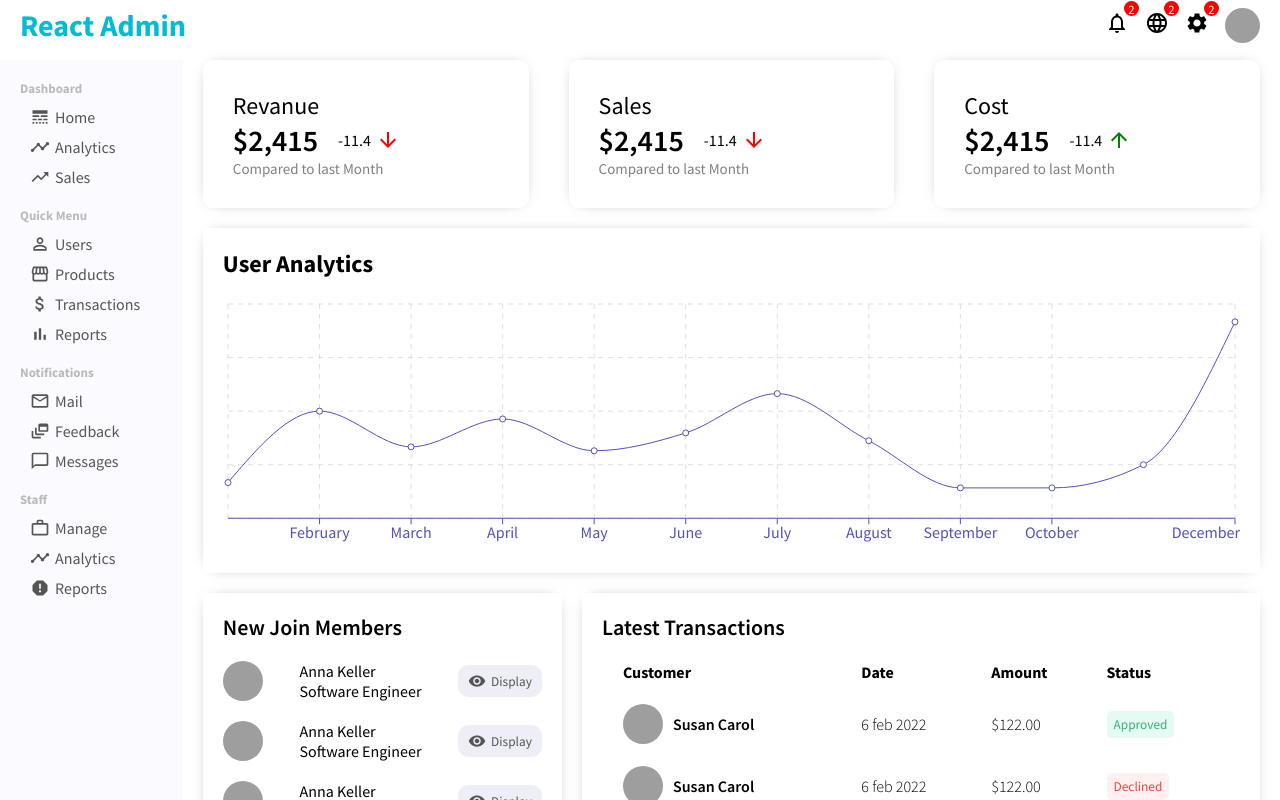
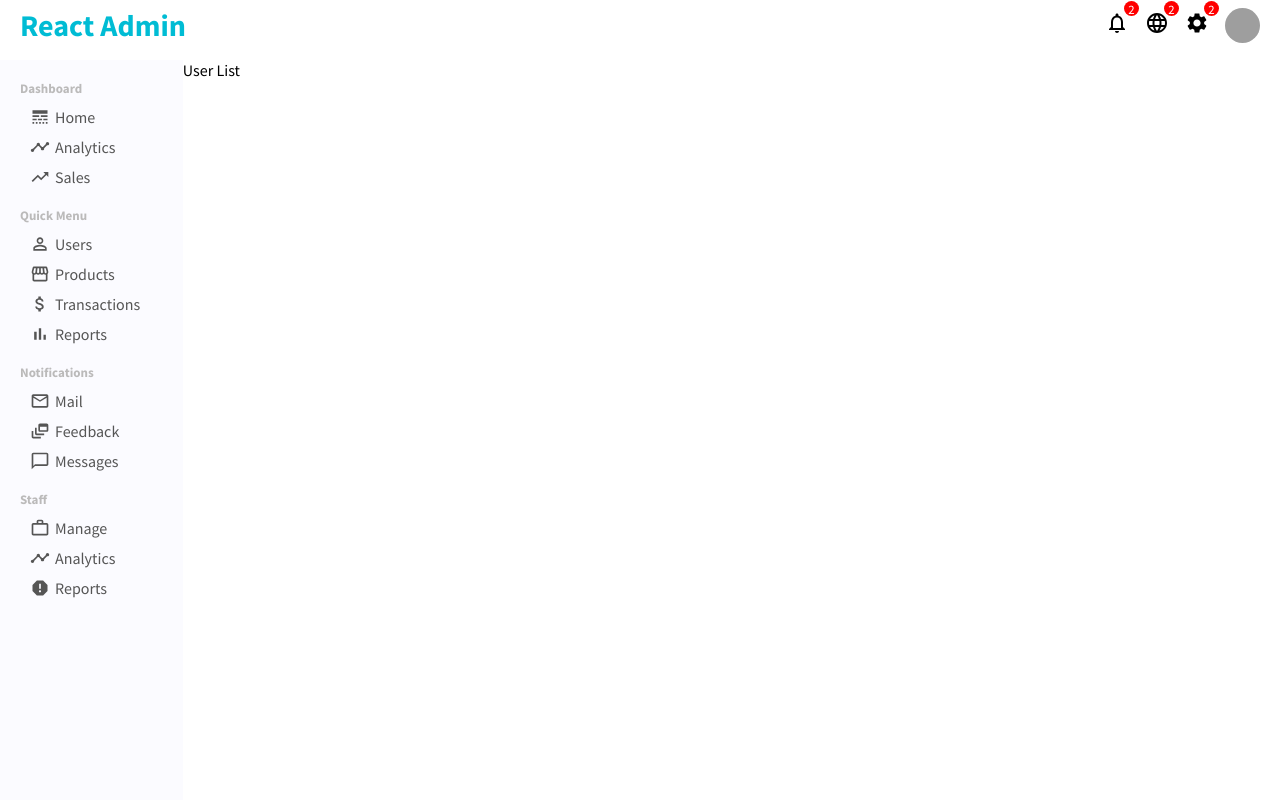
Before and after one commit to keerthimac/react-dashboard, a React (Create React App) app: page /users in a window 1280 px wide. Shown: the top 800 px of the page. Built offline with nearby package versions, Linux system fonts and the light colour scheme; grey boxes are pictures that could not be loaded.

Commit message:
routes added

```diff
--- a/package.json
+++ b/package.json
@@ -13,6 +13,7 @@
     "react": "^17.0.2",
     "react-dom": "^17.0.2",
     "react-icons": "^4.3.1",
+    "react-router-dom": "^6.2.1",
     "react-scripts": "5.0.0",
     "recharts": "^2.1.8",
     "web-vitals": "^2.1.4"
--- a/src/App.js
+++ b/src/App.js
@@ -1,18 +1,23 @@
 import "./app.css";
+import { Routes, Route } from "react-router-dom";
 
 import Topbar from "./components/topbar/Topbar";
 import Sidebar from "./components/sidebar/Sidebar";
 import Home from "./pages/home/Home";
+import UserList from "./pages/userList/UserList";
 
 function App() {
   return (
-    <div>
+    <>
       <Topbar />
       <div className='container'>
         <Sidebar />
-        <Home />
+        <Routes>
+          <Route path='/' element={<Home />} />
+          <Route path='/users' element={<UserList />} />
+        </Routes>
       </div>
-    </div>
+    </>
   );
 }
 
--- a/src/components/sidebar/Sidebar.jsx
+++ b/src/components/sidebar/Sidebar.jsx
@@ -13,6 +13,8 @@ import WorkOutlineIcon from "@material-ui/icons/WorkOutline";
 import Timeline from "@material-ui/icons/Timeline";
 import Report from "@material-ui/icons/Report";
 
+import { Link } from "react-router-dom";
+
 function Sidebar() {
   return (
     <div className='sidebar'>
@@ -23,7 +25,7 @@ function Sidebar() {
           <ul className='sidebarList'>
             <li className='sidebarListItem'>
               <LineStyleIcon className='sidebarIcon' />
-              Home
+              <Link to='/'>Home</Link>
             </li>
             <li className='sidebarListItem'>
               <TimelineIcon className='sidebarIcon' />
@@ -41,7 +43,7 @@ function Sidebar() {
           <ul className='sidebarList'>
             <li className='sidebarListItem'>
               <PermIdentity className='sidebarIcon' />
-              Users
+              <Link to='/users'>Users</Link>
             </li>
             <li className='sidebarListItem'>
               <Storefront className='sidebarIcon' />
--- a/src/components/sidebar/sidebar.css
+++ b/src/components/sidebar/sidebar.css
@@ -25,6 +25,11 @@
   padding: 5px;
 }
 
+.sidebarList a {
+  color: #555;
+  text-decoration: none;
+}
+
 .sidebarListItem {
   padding: 5px;
   cursor: pointer;
--- a/src/index.js
+++ b/src/index.js
@@ -1,11 +1,14 @@
 import React from "react";
 import ReactDOM from "react-dom";
+import { BrowserRouter } from "react-router-dom";
 import "./index.css";
 import App from "./App";
 
 ReactDOM.render(
   <React.StrictMode>
-    <App />
+    <BrowserRouter>
+      <App />
+    </BrowserRouter>
   </React.StrictMode>,
   document.getElementById("root")
 );
--- /dev/null
+++ b/src/pages/userList/UserList.jsx
@@ -0,0 +1,7 @@
+import "./userList.css";
+
+function UserList() {
+  return <div className='userList'>User List</div>;
+}
+
+export default UserList;
--- /dev/null
+++ b/src/pages/userList/userList.css
@@ -0,0 +1,3 @@
+.userList {
+  flex: 6;
+}
```
Also changed, not shown: 1 other file (tests, documents, lock files or other folders).
